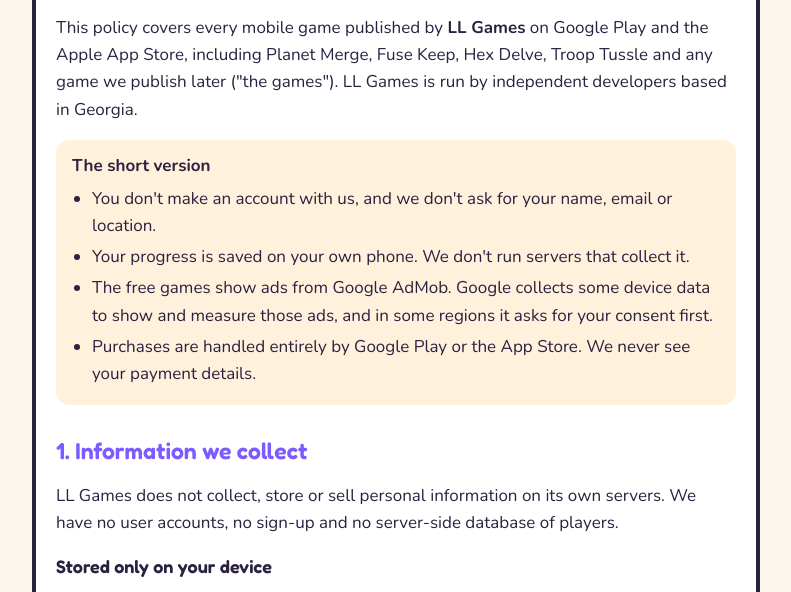
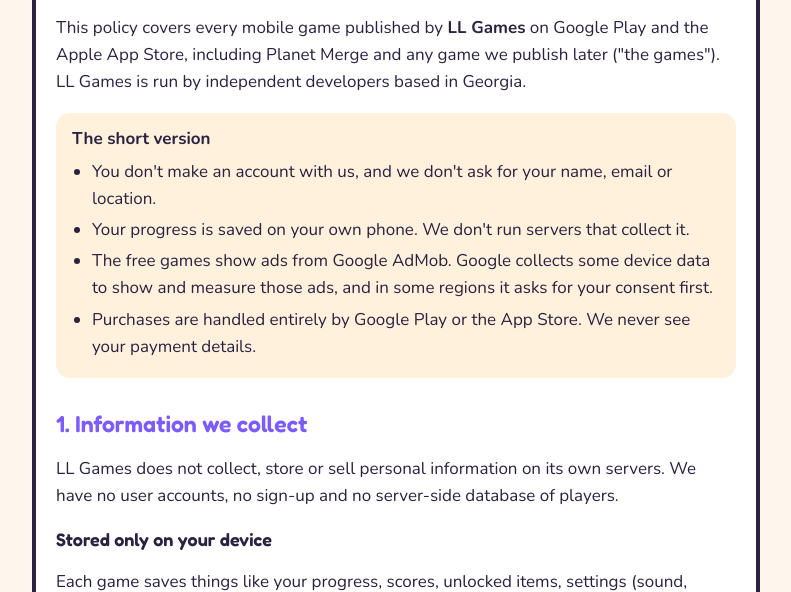
Before and after one commit to lukaiakobidze/lukaiakobidze.github.io, a plain HTML site: page privacy/index.html in a window 1280 px wide. Shown: the part 207-799 px from the top of the page, without its empty margins (244-1035 px from the left). Drawn offline with nearby package versions, Linux system fonts and the light colour scheme.

Commit message:
List only published games (Planet Merge for now)

```diff
--- a/privacy/index.html
+++ b/privacy/index.html
@@ -23,7 +23,7 @@
 <p class="meta">Effective 19 November 2026</p>
 
 <p>This policy covers every mobile game published by <strong>LL Games</strong> on Google Play and the
-Apple App Store, including Planet Merge, Fuse Keep, Hex Delve, Troop Tussle and any game we publish
+Apple App Store, including Planet Merge and any game we publish
 later ("the games"). LL Games is run by independent developers based in Georgia.</p>
 
 <div class="summary">
```
Also changed, not shown: index.html (+0 -3 lines), terms/index.html (+1 -1 lines).
